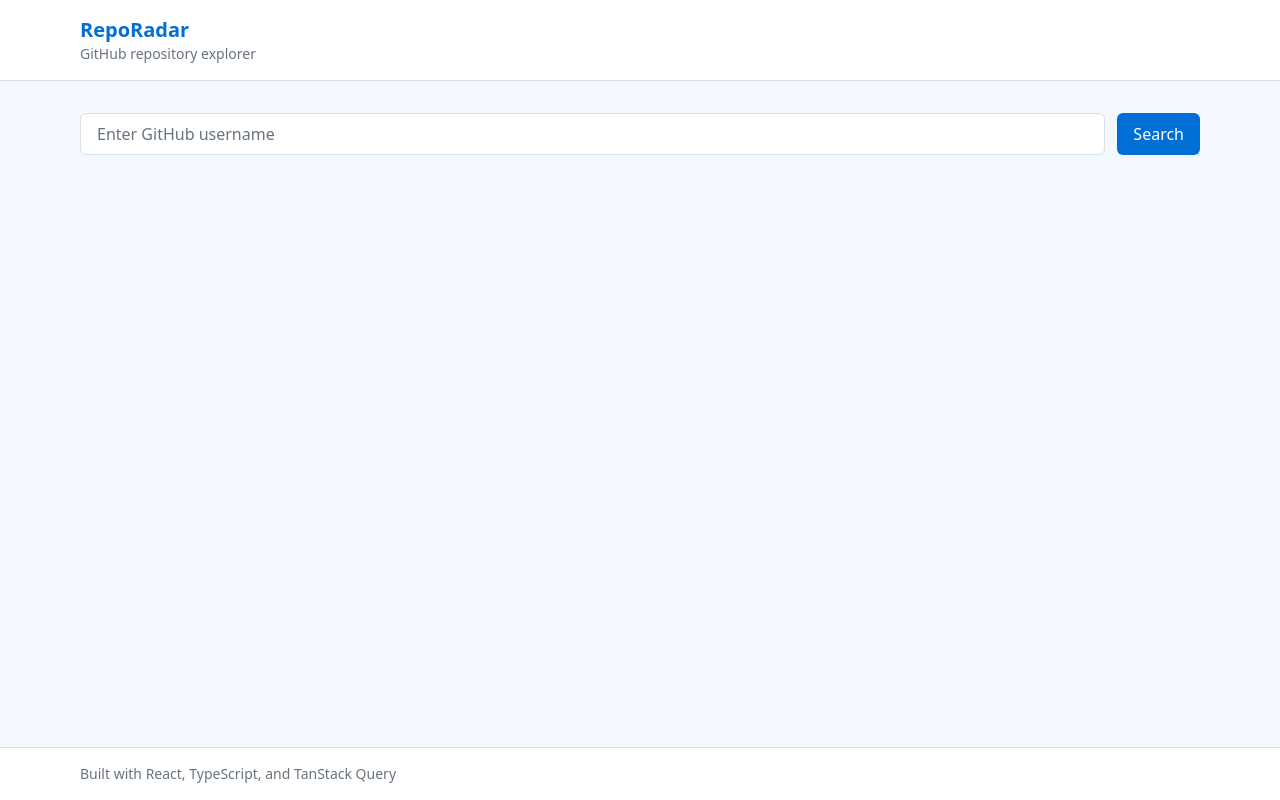
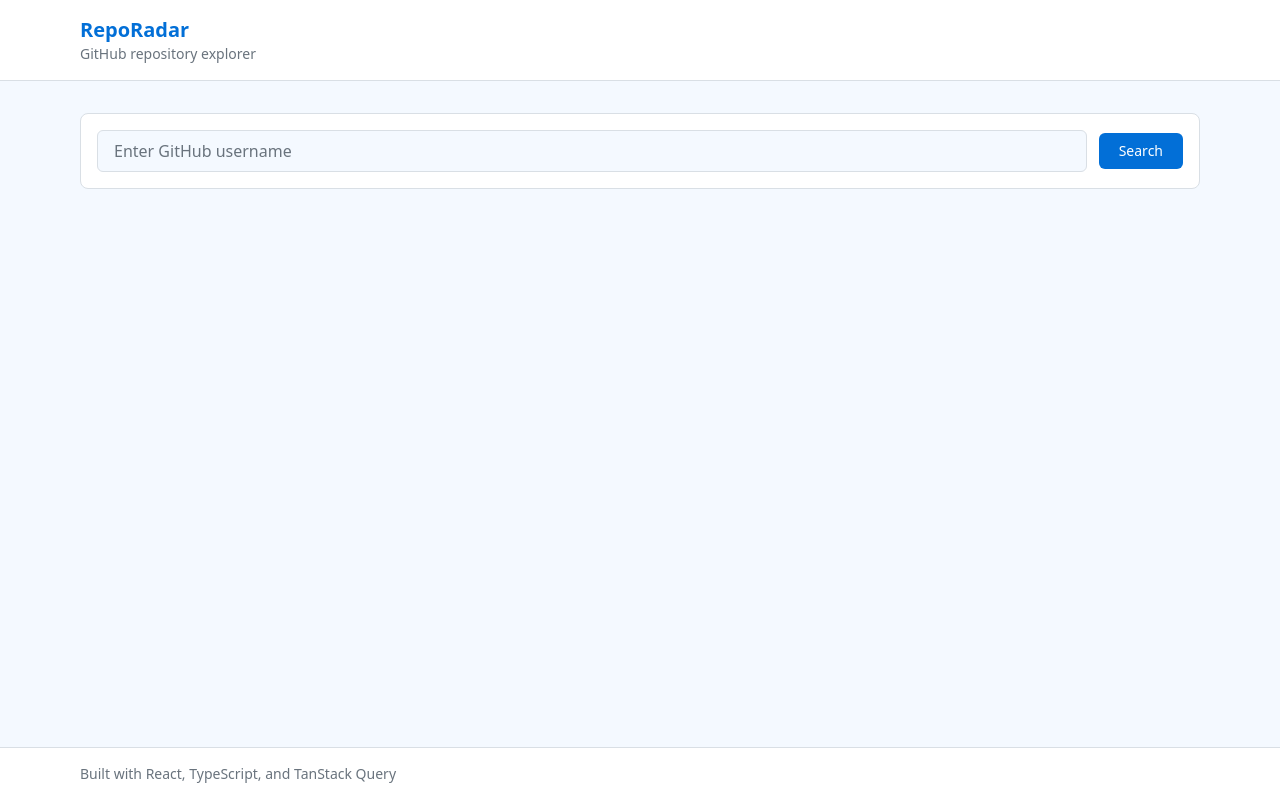
Before and after one commit to EslamKamel89/RepoRadar, a React (Vite) app: page / in a window 1280 px wide. Built offline with nearby package versions, Linux system fonts and the light colour scheme; no server answers.

Commit message:
feat(search): add recent users list and improve search UI

```diff
--- /dev/null
+++ b/src/Components/RecentUsers.tsx
@@ -0,0 +1,30 @@
+import { FaUser } from "react-icons/fa";
+
+const RecentUsers: React.FC<{
+  recentUsers: string[];
+  handleUserSelected: (u: string) => void;
+}> = ({ recentUsers, handleUserSelected }) => {
+  return (
+    <div className="space-y-3">
+      <h2 className="text-sm font-semibold text-foreground">Recent Users</h2>
+
+      <ul className="flex flex-wrap gap-2">
+        {recentUsers.map((u) => (
+          <li key={u}>
+            <button
+              onClick={() => {
+                handleUserSelected(u);
+              }}
+              className="flex items-center gap-2 rounded-md border border-border bg-surface px-3 py-2 text-sm text-foreground hover:bg-background"
+            >
+              <FaUser className="text-muted" />
+              <span>{u}</span>
+            </button>
+          </li>
+        ))}
+      </ul>
+    </div>
+  );
+};
+
+export default RecentUsers;
--- a/src/Components/UserCard.tsx
+++ b/src/Components/UserCard.tsx
@@ -25,19 +25,19 @@ const UserCard: React.FC<{ user: GithubUser }> = ({ user }) => {
             <div>
               <span className="font-semibold text-foreground">
                 {user.public_repos}
-              </span>
+              </span>{" "}
               <span className="text-muted">Repos</span>
             </div>
             <div>
               <span className="font-semibold text-foreground">
                 {user.followers}
-              </span>
+              </span>{" "}
               <span className="text-muted">Followers</span>
             </div>
             <div>
               <span className="font-semibold text-foreground">
                 {user.following}
-              </span>
+              </span>{" "}
               <span className="text-muted">Following</span>
             </div>
           </div>
--- a/src/Components/UserSearch.tsx
+++ b/src/Components/UserSearch.tsx
@@ -1,13 +1,15 @@
-// src/components/UserSearch.tsx
 import { useQuery } from "@tanstack/react-query";
 import { useState, type FormEvent } from "react";
+import { FaX } from "react-icons/fa6";
 import { fetchGithubUser } from "../api/github";
 import type { GithubUser } from "../types/GithubUser";
+import RecentUsers from "./RecentUsers";
 import UserCard from "./UserCard";
 
 const UserSearch: React.FC = () => {
   const [username, setUsername] = useState("");
   const [submittedUsername, setSubmittedUsername] = useState("");
+  const [recentUsers, setRecentUsers] = useState<string[]>([]);
 
   const {
     data: user,
@@ -23,37 +25,75 @@ const UserSearch: React.FC = () => {
 
   const submit = (e: FormEvent<HTMLFormElement>) => {
     e.preventDefault();
-    setSubmittedUsername(username.trim());
+    const trimmed = username.trim();
+    if (!trimmed) return;
+
+    setSubmittedUsername(trimmed);
+    setRecentUsers((prev) => {
+      const updated = [trimmed, ...prev.filter((u) => u !== trimmed)];
+      return updated.slice(0, 5);
+    });
   };
 
   return (
-    <div className="space-y-6">
-      <form onSubmit={submit} className="flex gap-3">
+    <div className="space-y-8">
+      <form
+        onSubmit={submit}
+        className="flex items-center gap-3 rounded-lg border border-border bg-surface p-4"
+      >
+        <div className="relative w-full">
           <input
             type="text"
             placeholder="Enter GitHub username"
             value={username}
             onChange={(e) => setUsername(e.target.value)}
-          className="flex-1 rounded-md border border-border bg-surface px-4 py-2 text-foreground placeholder:text-muted focus:border-primary focus:outline-none"
+            className="w-full rounded-md border border-border bg-background px-4 py-2 pr-10 text-foreground placeholder:text-muted focus:border-primary focus:outline-none"
           />
+
+          {username && (
+            <button
+              type="button"
+              onClick={() => setUsername("")}
+              title="Clear search input"
+              className="absolute right-3 top-1/2 -translate-y-1/2 rounded-md p-1 text-muted hover:bg-surface hover:text-foreground"
+            >
+              <FaX size={14} />
+            </button>
+          )}
+        </div>
+
         <button
           type="submit"
           disabled={isLoading}
-          className="rounded-md bg-primary px-4 py-2 text-white hover:bg-primary-hover disabled:opacity-50"
+          className="rounded-md bg-primary px-5 py-2 text-sm font-medium text-white hover:bg-primary-hover disabled:opacity-50"
         >
           Search
         </button>
       </form>
 
-      {isLoading && <div className="text-sm text-muted">Loading…</div>}
+      {isLoading && (
+        <div className="rounded-md border border-border bg-surface px-4 py-3 text-sm text-muted">
+          Loading user…
+        </div>
+      )}
 
       {isError && (
-        <div className="rounded-md border border-error bg-surface px-4 py-2 text-sm text-error">
+        <div className="rounded-md border border-error bg-surface px-4 py-3 text-sm text-error">
           {error.message ?? "Sorry something went wrong"}
         </div>
       )}
 
       {user && <UserCard user={user} />}
+
+      {recentUsers.length > 0 && (
+        <RecentUsers
+          recentUsers={recentUsers}
+          handleUserSelected={(u) => {
+            setUsername(u);
+            setSubmittedUsername(u);
+          }}
+        />
+      )}
     </div>
   );
 };
```
Lines whose indentation alone changed are shown as unchanged.
